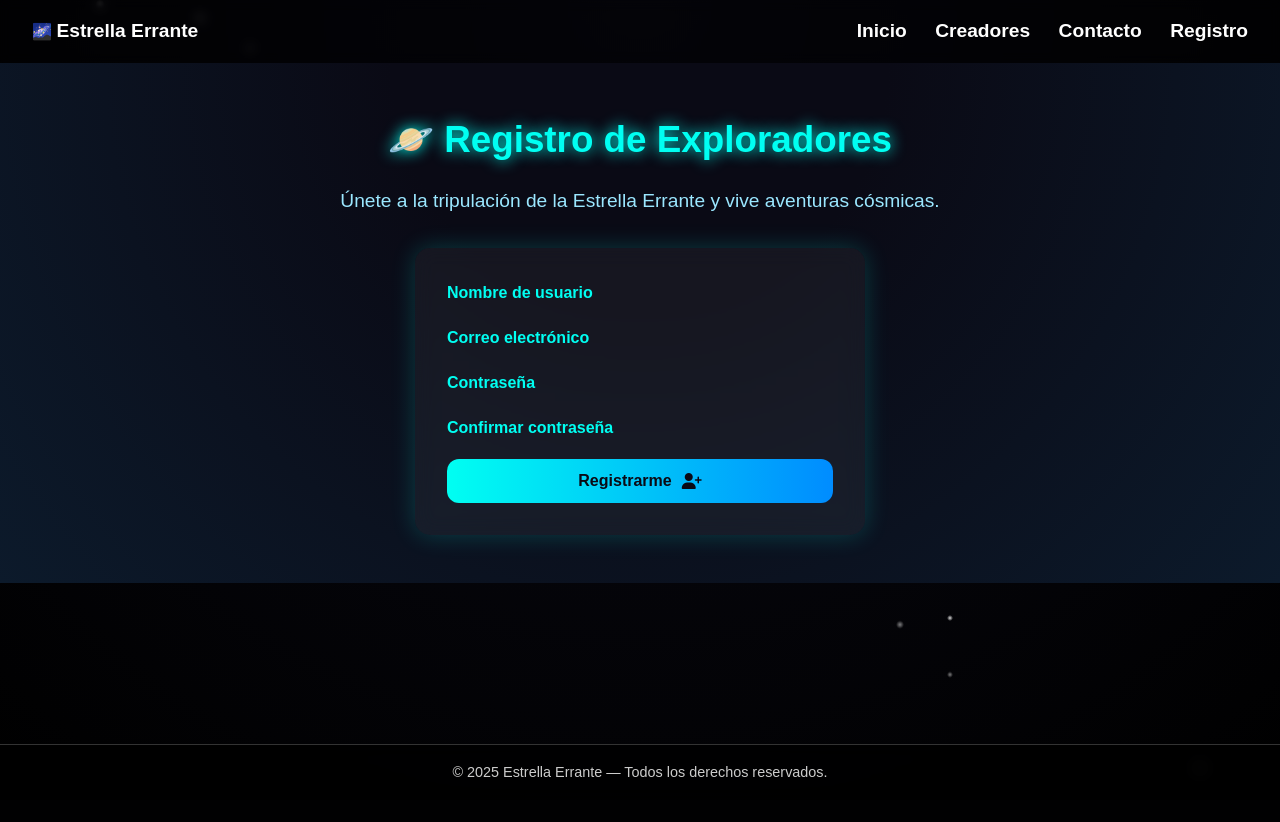
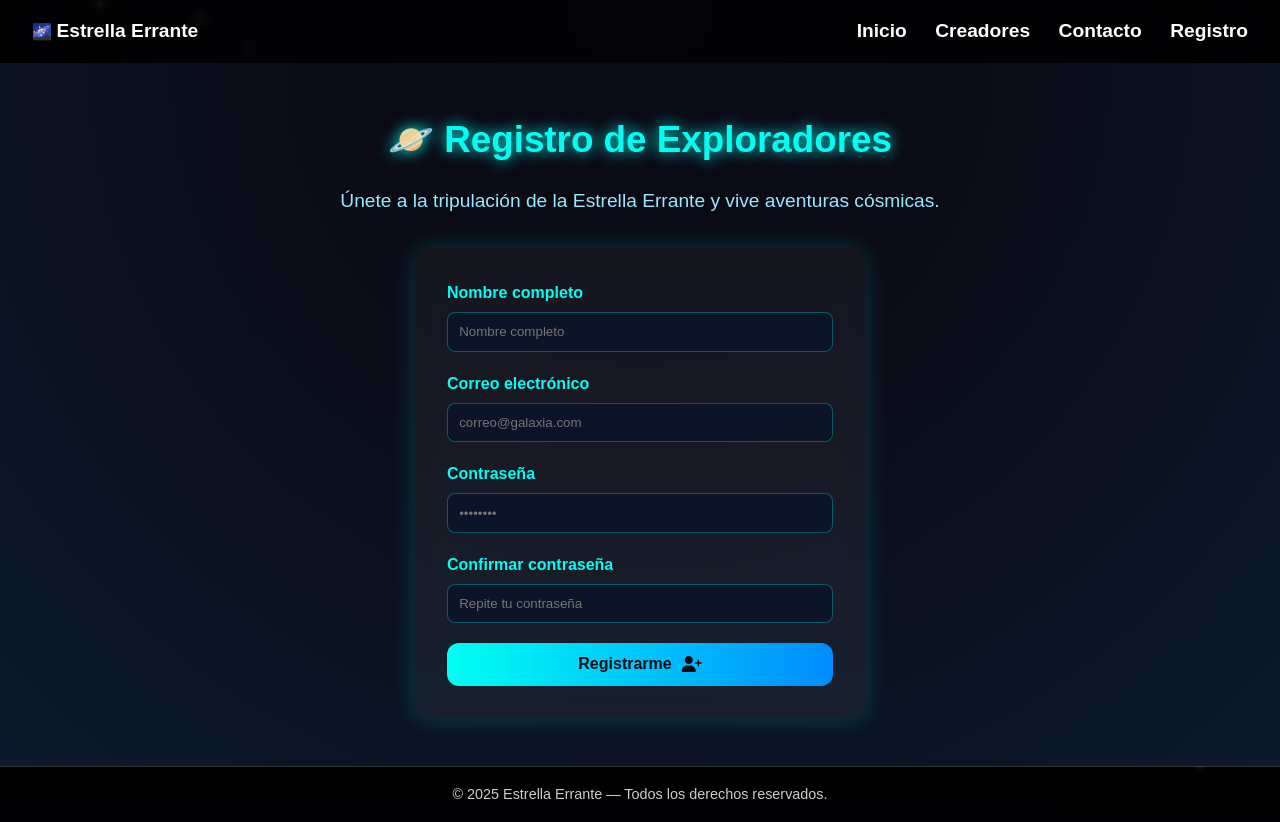
Before and after one commit to XOctaviox12/proyecto_integradora_web, a Django app: page /registro/ in a window 1280 px wide. Before the commit the page ends 777 px from the top, so only its background shows below. Run offline with Django 5.2, Linux system fonts and the light colour scheme.

Commit message:
aaaaaaaaaaaaaaaaaaaaaaaaaaaaaaaaaaaaaaa

```diff
--- a/inicio/templates/inicio/registro.html
+++ b/inicio/templates/inicio/registro.html
@@ -9,6 +9,14 @@
     <p class="subtitle">Únete a la tripulación de la Estrella Errante y vive aventuras cósmicas.</p>
   </div>
 
+  {% if messages %}
+    {% for message in messages %}
+      <div class="{% if message.tags == 'success' %}success-message{% else %}error-box{% endif %} animate-fade">
+        {{ message }}
+      </div>
+    {% endfor %}
+  {% endif %}
+
   {% if registrado %}
     <div class="success-message animate-fade">
       <h2>🚀 Registro completado</h2>
@@ -19,6 +27,7 @@
   <div class="register-container">
     <form method="post" novalidate>
       {% csrf_token %}
+
       {% if form.errors %}
         <div class="error-box">
           <ul>
@@ -35,20 +44,20 @@
       {% endif %}
 
       <div class="form-group">
-        <label for="id_username">Nombre de usuario</label>
-        {{ form.username }}
+        <label for="id_nombre">Nombre completo</label>
+        {{ form.nombre }}
       </div>
       <div class="form-group">
-        <label for="id_email">Correo electrónico</label>
-        {{ form.email }}
+        <label for="id_correo">Correo electrónico</label>
+        {{ form.correo }}
       </div>
       <div class="form-group">
-        <label for="id_password1">Contraseña</label>
-        {{ form.password1 }}
+        <label for="id_contraseña1">Contraseña</label>
+        {{ form.contraseña1 }}
       </div>
       <div class="form-group">
-        <label for="id_password2">Confirmar contraseña</label>
-        {{ form.password2 }}
+        <label for="id_contraseña2">Confirmar contraseña</label>
+        {{ form.contraseña2 }}
       </div>
 
       <button type="submit" class="btn-send">
```
Also changed, not shown: inicio/forms.py (line endings or trailing spaces).
